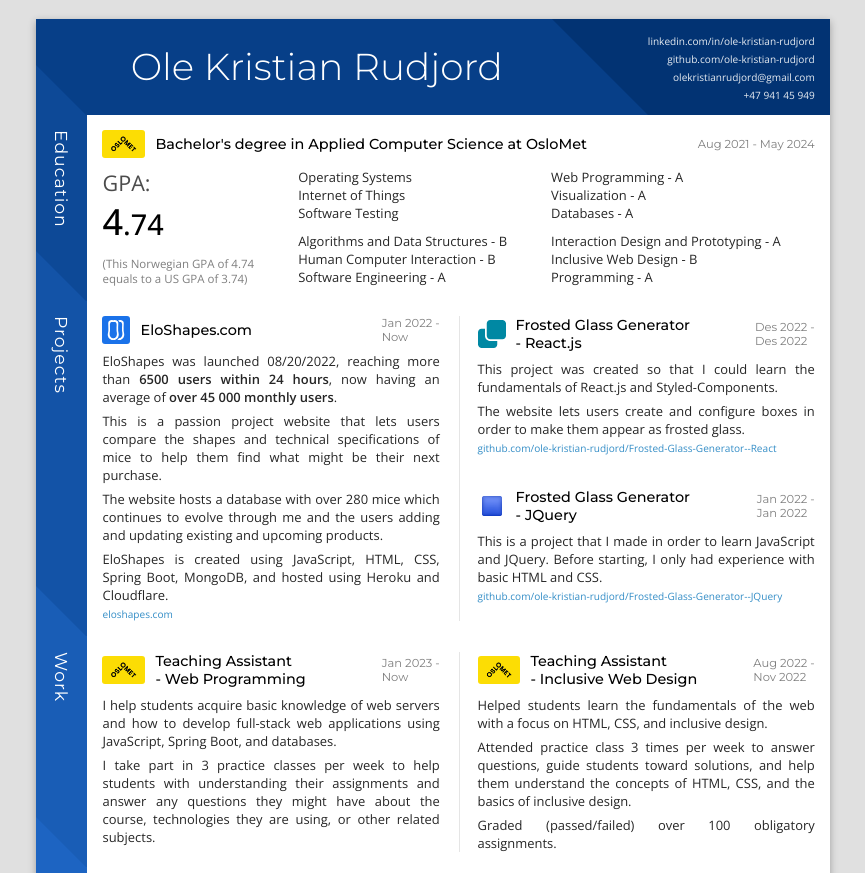
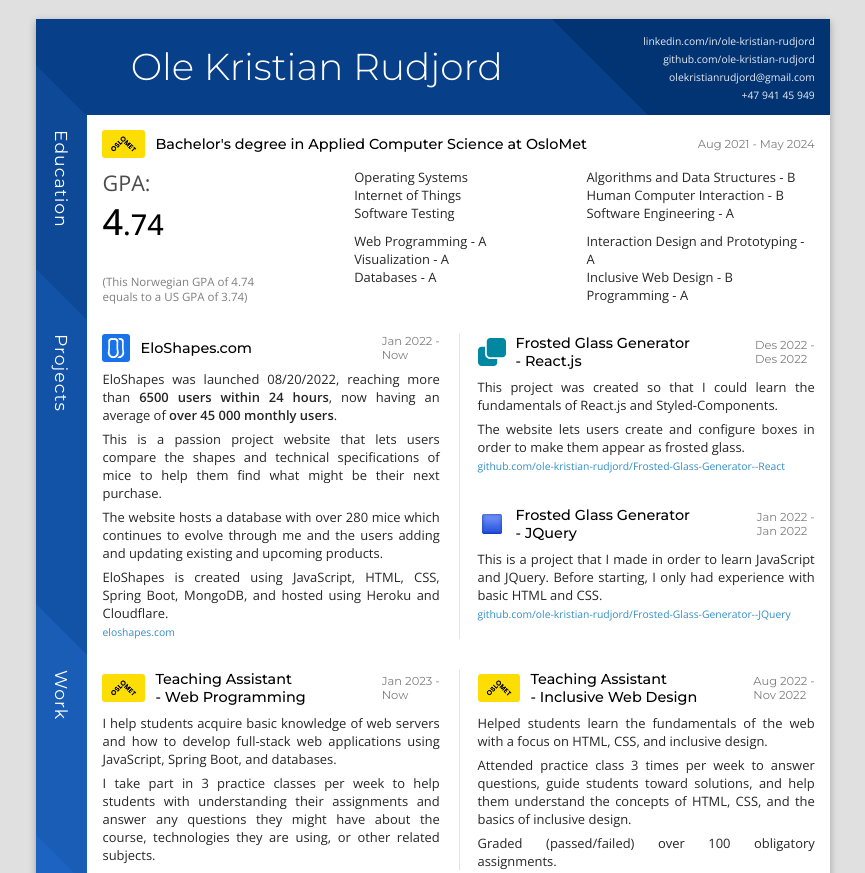
Before and after one commit to ole-kristian-rudjord/ole-kristian-rudjord-CV, a plain HTML site: page index.html in a window 1280 px wide. Shown: the top 873 px of the page, without its empty margins (207-1072 px from the left). Drawn offline with nearby package versions, Linux system fonts and the light colour scheme.

Commit message:
Changed gap in Education

```diff
--- a/style.css
+++ b/style.css
@@ -108,7 +108,8 @@
 }
 
 a {
-  font-size: 0.7rem;
+  font-size: 0.72rem;
+  font-weight: 400;
   text-decoration: none;
 }
 
@@ -246,7 +247,7 @@ a:hover {
   "title title title"
   "gpa courses-4 courses-2"
   "gpa courses-3 courses-1";
-  gap: 10px;
+  gap: 10px 100px;
 }
 
 #education-content p {
@@ -296,11 +297,11 @@ a:hover {
 }
 
 #courses-3 {
-  grid-area: courses-3;
+  grid-area: courses-2;
 }
 
 #courses-2 {
-  grid-area: courses-2;
+  grid-area: courses-3;
 }
 
 #courses-1 {
```
